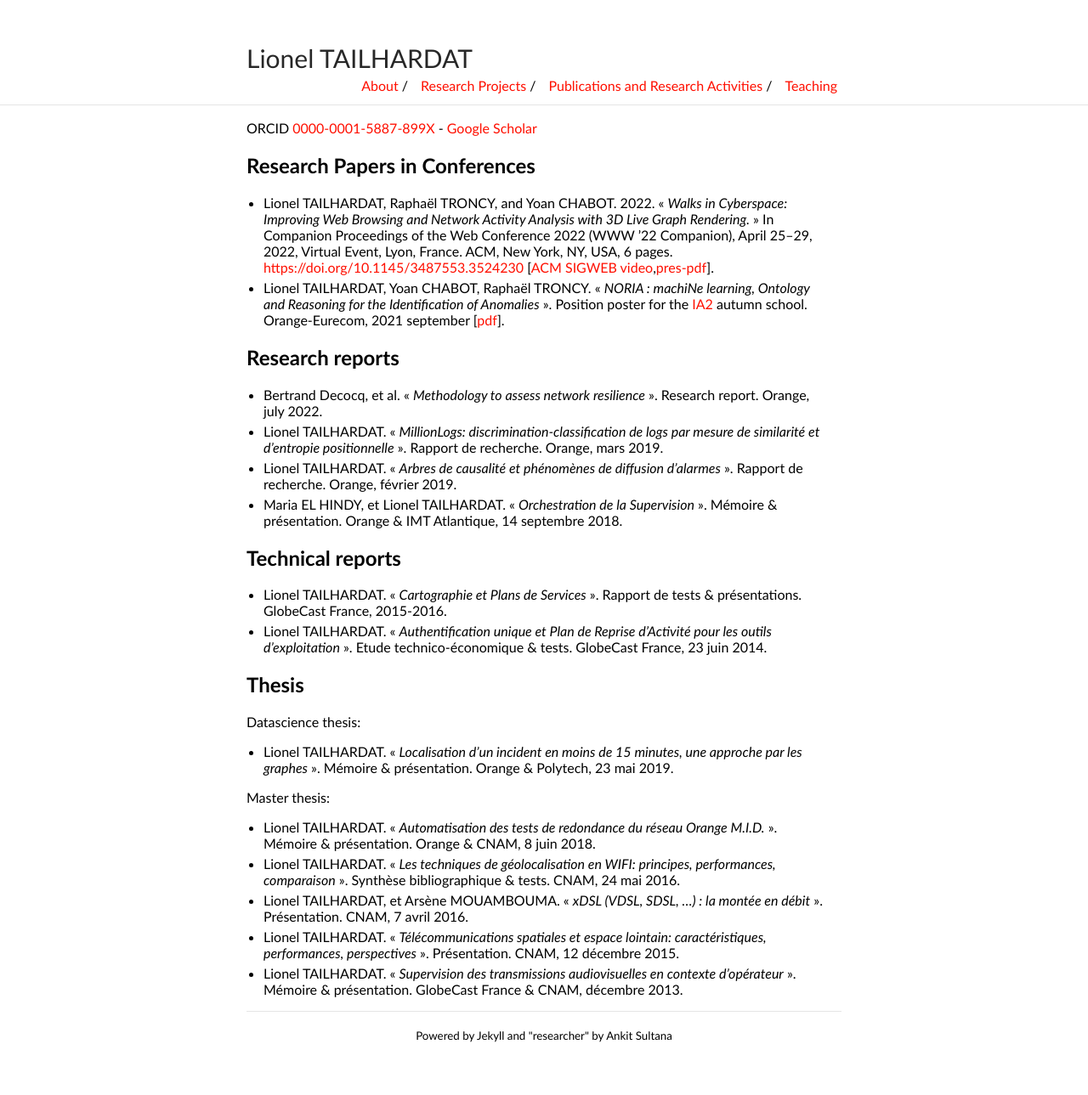
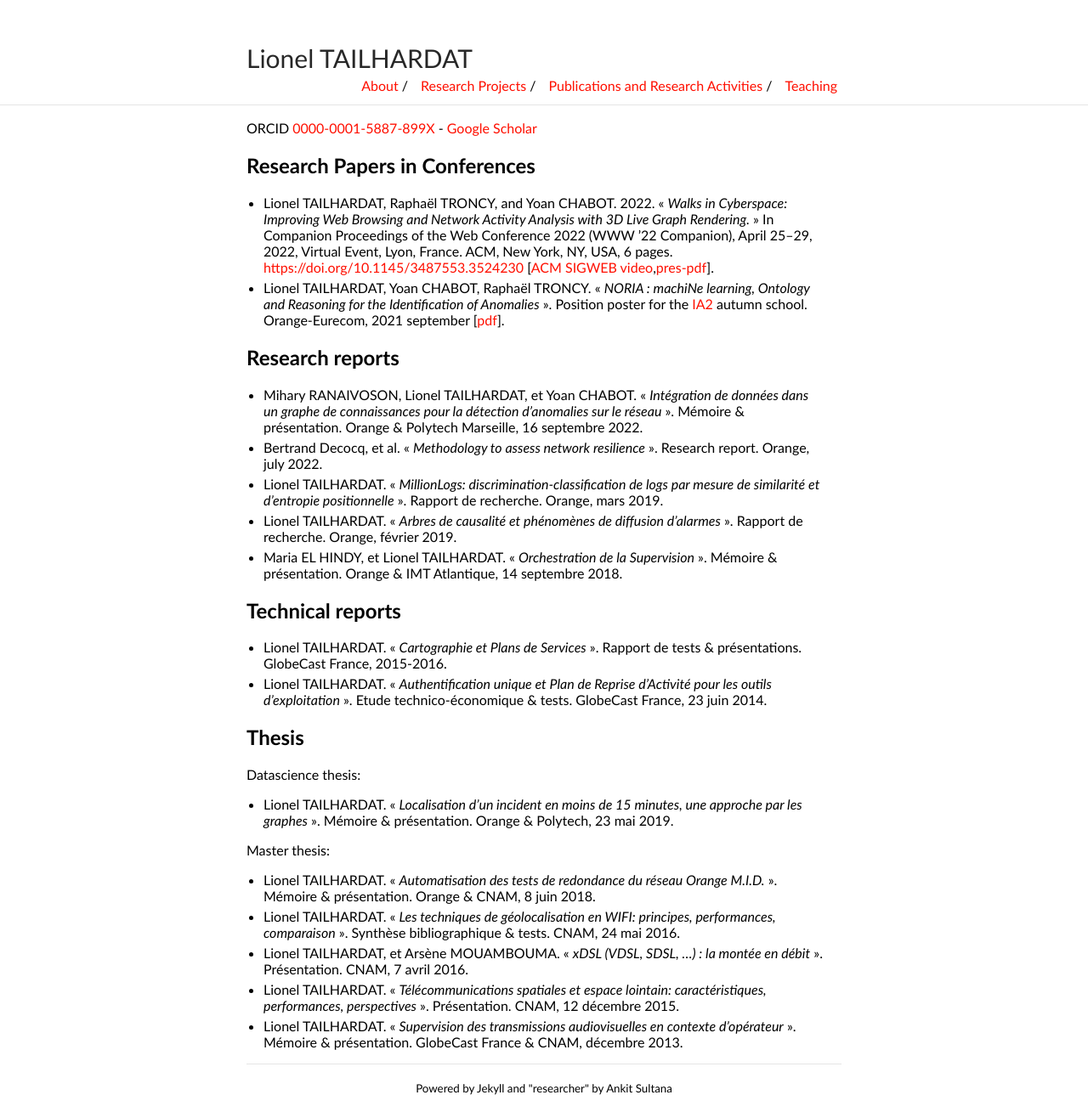
Before and after one commit to GenEars/GenEars.github.io, a Jekyll site: the page built from publications.md, in a window 1280 px wide. Shown: the whole page at 85% size. Built offline with Jekyll 4.4.1, drawn with Linux system fonts in a browser that asks for light colours; before the commit the page ends 1227 px from its top, so only the background shows below that.

Commit message:
Update publications.md
Mihary RANAIVOSON engineering thesis.

```diff
--- a/publications.md
+++ b/publications.md
@@ -16,6 +16,7 @@ ORCID [0000-0001-5887-899X](https://orcid.org/0000-0001-5887-899X) - [Google Sch
 
 ## Research reports
 
+* Mihary RANAIVOSON, Lionel TAILHARDAT, et Yoan CHABOT. « *Intégration de données dans un graphe de connaissances pour la détection d’anomalies sur le réseau* ». Mémoire & présentation. Orange & Polytech Marseille, 16 septembre 2022.
 * Bertrand Decocq, et al. « *Methodology to assess network resilience* ». Research report. Orange, july 2022.
 * Lionel TAILHARDAT. « *MillionLogs: discrimination-classification de logs par mesure de similarité et d’entropie positionnelle* ». Rapport de recherche. Orange, mars 2019.
 * Lionel TAILHARDAT. « *Arbres de causalité et phénomènes de diffusion d’alarmes* ». Rapport de recherche. Orange, février 2019.
```
